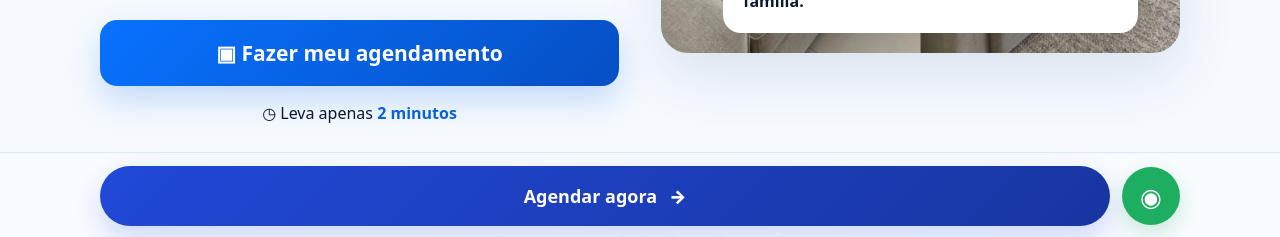
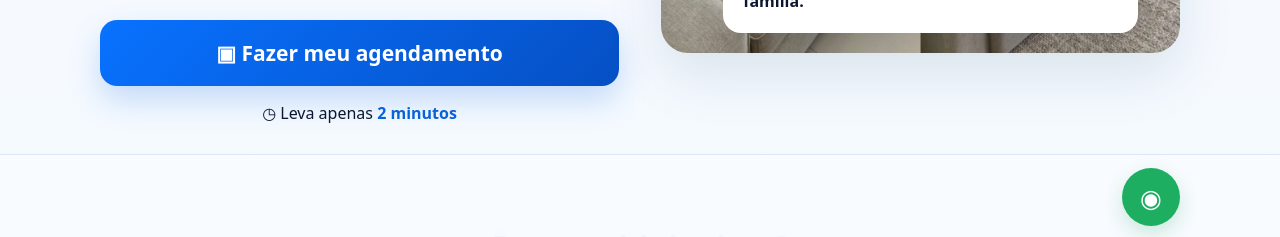
Before and after one commit to kuhnen83/seven, a plain HTML site: page index.html in a window 1280 px wide. Shown: the part 561-798 px from the top of the page. Drawn offline with Linux system fonts and the light colour scheme.

Commit message:
Remover botão fixo Agendar agora da página inicial

```diff
--- a/index.html
+++ b/index.html
@@ -19,5 +19,5 @@
   <div class="faxina-faq"><div class="faxina-kicker">DÚVIDAS FREQUENTES</div><h3>Como funciona a faxina?</h3>
   <p>Uma profissional de faxina vai até a sua casa por 3, 4 ou 8 horas, conforme o tamanho do imóvel. Você conta como é o imóvel, vê o preço e escolhe o dia. Os produtos e equipamentos de limpeza são seus: ela usa o que você tem em casa. Você paga diretamente à profissional no dia, por Pix ou dinheiro.</p></div>
 </div></section>
-<div class="faxina-sticky"><a class="faxina-cta" href="https://wa.me/5548996782471?text=Ol%C3%A1%21%20Quero%20agendar%20uma%20faxina%20residencial%20com%20a%20Seven.">Agendar agora <span aria-hidden="true">→</span></a><a class="faxina-wa" href="https://wa.me/5548996782471" aria-label="Falar com a Seven pelo WhatsApp">◉</a></div>
+<div class="faxina-sticky" style="justify-content:flex-end"><a class="faxina-wa" href="https://wa.me/5548996782471" aria-label="Falar com a Seven pelo WhatsApp">◉</a></div>
 </main><footer>Desenvolvido por Seven</footer></body></html>
```
